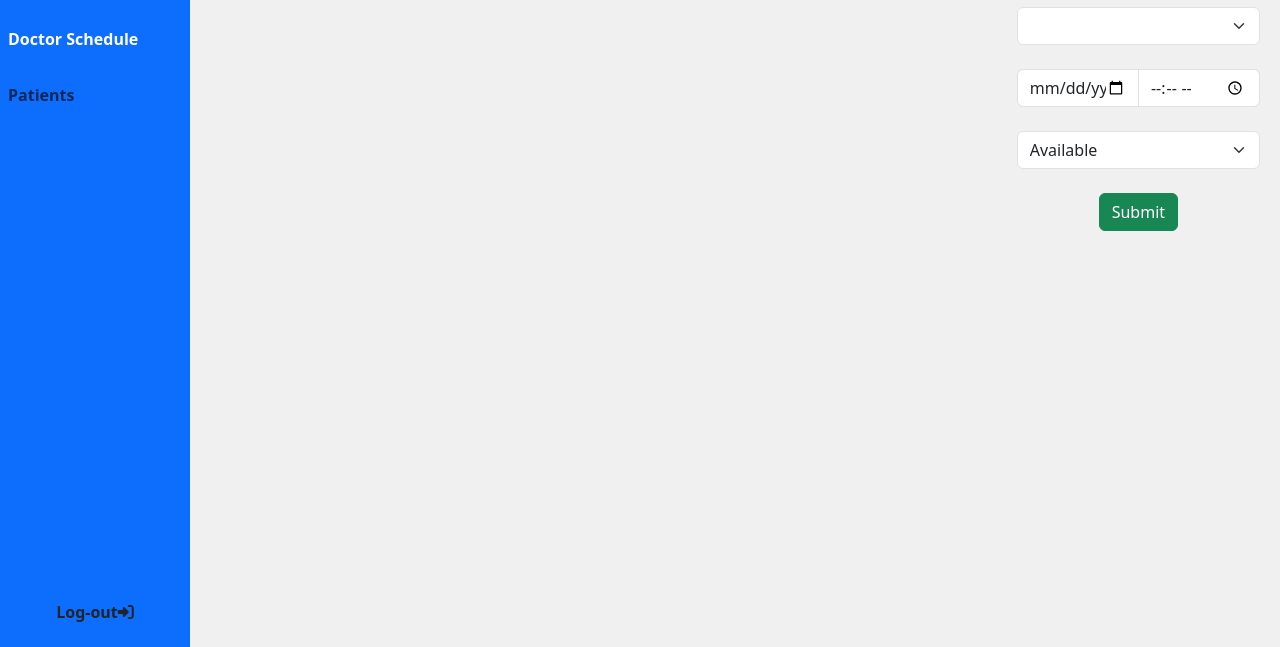
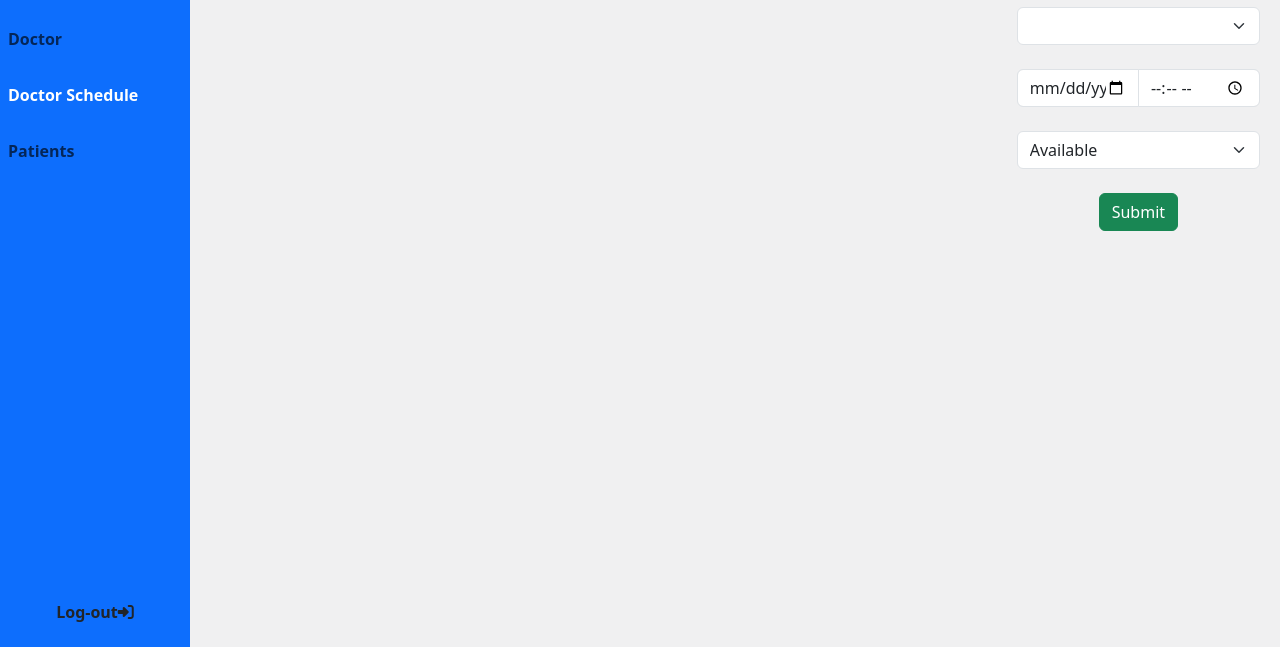
Before and after one commit to AlwinJun/hospital-appointment-system, a PHP site: page /admin/schedule.php in a window 1280 px wide. Shown: the part 153-800 px from the top of the page. Run offline with PHP 8.4, Linux system fonts and the light colour scheme; the visitor is signed in with stand-in values (Sample User, id 1); data that the repository does not hold is empty; some libraries are stand-ins or nearby versions.

Commit message:
Minor updates

```diff
--- a/admin/schedule.php
+++ b/admin/schedule.php
@@ -40,6 +40,9 @@ $conn->close();
           <ul class="navbar-nav fw-semibold">
             <li class="nav-item mb-3">
               <a href="dashboard.php" class="nav-link">Dashboard</a>
+            </li>
+            <li class="nav-item mb-3">
+              <a href="doctor-section.php" class="nav-link text-bg-emphasis ">Doctor</a>
             </li>
             <li class="nav-item mb-3">
               <a href="schedule.php" class="nav-link text-bg-emphasis text-white">Doctor Schedule</a>
--- a/inc/header.php
+++ b/inc/header.php
@@ -9,12 +9,12 @@
   <!-- Bootsrap style-->
   <link href="https://cdn.jsdelivr.net/npm/bootstrap@5.3.0-alpha1/dist/css/bootstrap.min.css" rel="stylesheet"
     integrity="sha384-GLhlTQ8iRABdZLl6O3oVMWSktQOp6b7In1Zl3/Jr59b6EGGoI1aFkw7cmDA6j6gD" crossorigin="anonymous">
-
-  <link rel="stylesheet" href="../style.css">
   <!-- Bootsrap icon -->
   <link rel="stylesheet" href="https://cdn.jsdelivr.net/npm/bootstrap-icons@1.10.3/font/bootstrap-icons.css">
   <!-- Font awesome icon -->
   <script src="https://kit.fontawesome.com/25c871887e.js" crossorigin="anonymous"></script>
+
+  <link rel="stylesheet" href="../style.css">
   <title>Appointment System</title>
 </head>
 
```
Also changed, not shown: assets/welcome.jpg (added).
